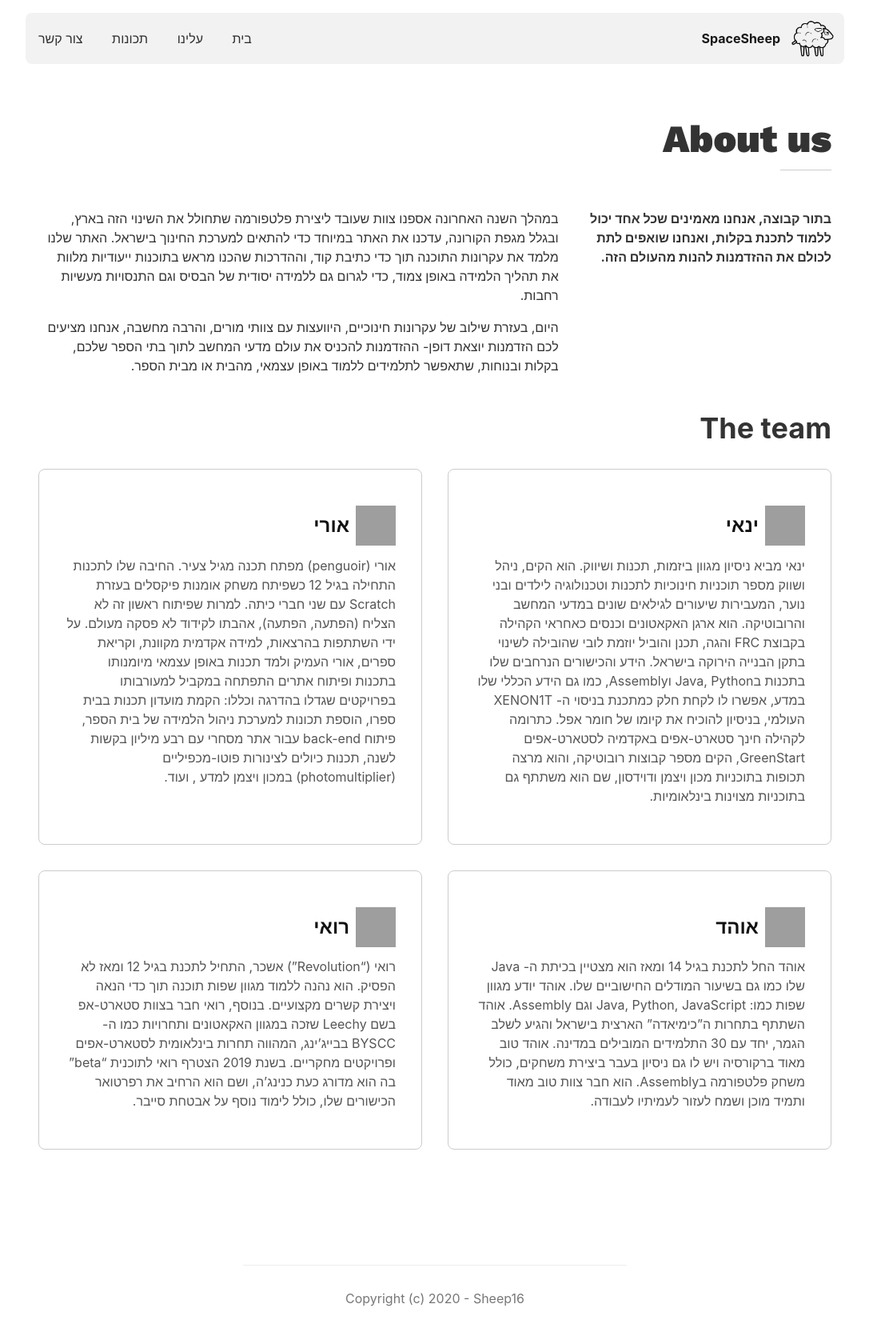
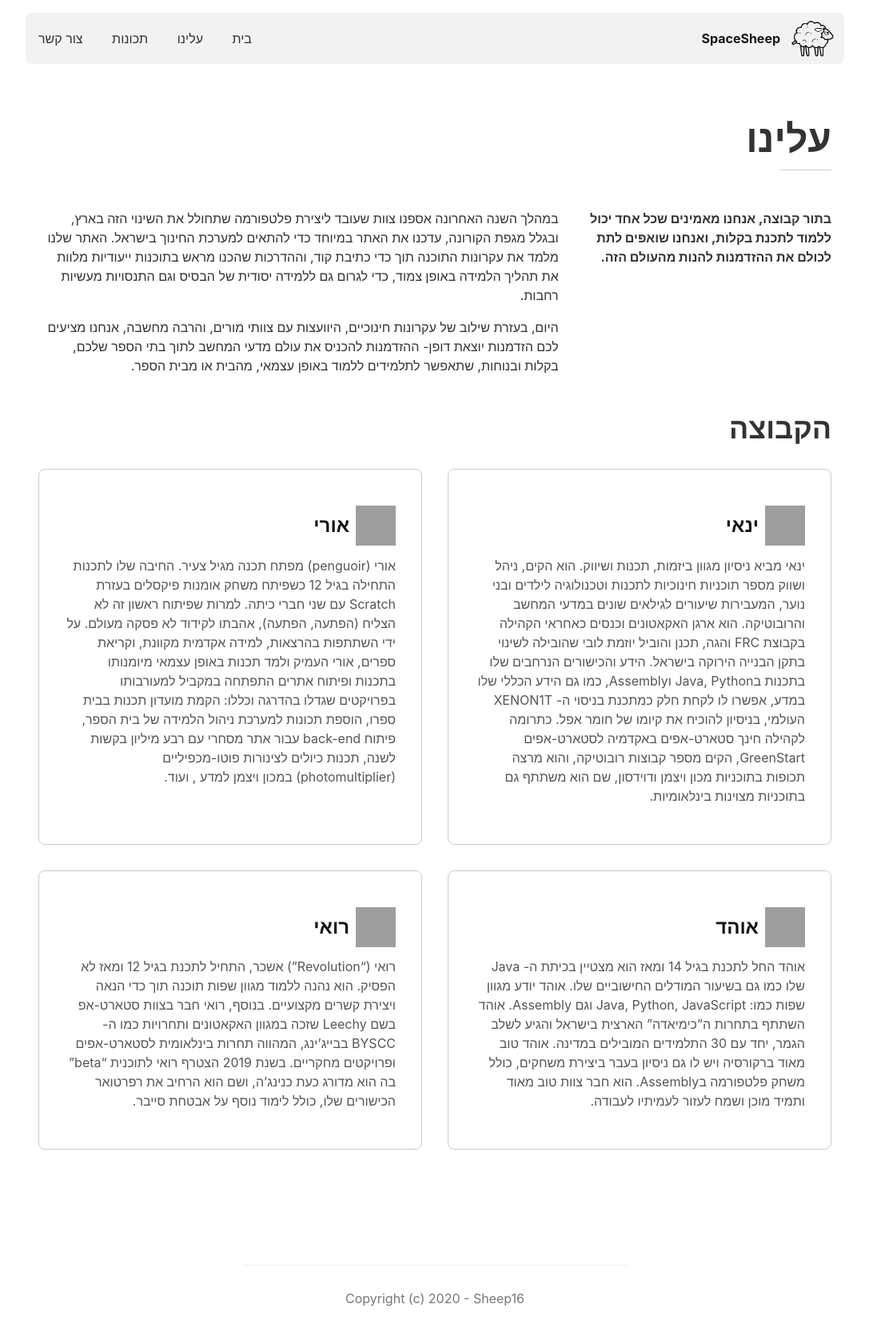
Before and after one commit to sheepsixteen/marketing, a Jekyll site: the page built from pages/about.html, in a window 1280 px wide. Shown: the whole page at 80% size, without its empty margins (96-1183 px from the left). Built offline with Jekyll 4.4.1, drawn with Linux system fonts in a browser that asks for light colours; nearby versions of some CDN libraries; grey boxes are pictures that could not be loaded.

Commit message:
More translations + images

```diff
--- a/_data/features.yml
+++ b/_data/features.yml
@@ -3,14 +3,14 @@
 - title: למידה מהבית או מהכיתה
   description: >
    בתקופה מאתגרת וחסרת ודאות, נדרשים כלי לימוד חדשניים וגמישים המאפשרים לימוד מרחוק ובהתאמות הנדרשות ללימוד כזה, אך גם גמישות ללימוד בכיתה באופן יותר מסורתי, וכמובן שילוב בינהם. זו בדיוק תפיסת עולמנו.
-  icon: https://img.icons8.com/flat_round/2x/checkmark.png
+  icon: /assets/images/learn-at-home.png
 
 - title: למידה תוך עשייה
   description: >
     שימוש באתר מנחה את התלמיד, צעד אחר צעד, בבחירת משימות והנחיה בפתרונן תוך כדי הקניית עקרונות ולימוד שפת התכנות. הפלטפורמה הייחודית כוללת מגוון בעיות רחב שהופכות את הלימוד למשחק מאתגר, מושכת את התלמיד להמשיך לאתגר הבא, ומאפשרת התנסות מעשית ויצירה עצמאית.
-  icon: https://img.icons8.com/doodle/2x/community.png
+  icon: /assets/images/learn-by-doing.png
 
 - title: לימוד עצמאי או משלים
   description: >
     הלימוד והדרכה המובנים בכלי זה פותחים לראשונה את ההזדמנות גם למורים ללא כל ידע מוקדם במדעי המחשב או בתכנות לאפשר לתלמידיהם ללמוד תכנות (ואף ללמוד איתם). ועבור מורים למדעי המחשב, יוכל לשמש הכלי להעשרה, הרחבת ידע, ותרגול מעשי לתלמידיהם בקצב מותאם אישית.
-  icon: https://img.icons8.com/dusk/2x/book.png
+  icon: /assets/images/no-teacher-needed.png
--- a/_data/features_page.yml
+++ b/_data/features_page.yml
@@ -6,14 +6,14 @@ intro: >
   הכלי שלנו מיועד לילדים בכיתות ה-ט, וכל מה שנדרש מהם הוא לדעת עברית וחיבור לאינטרנט.
 features:
   - title: למידה תוך עשייה
-    img: https://images.unsplash.com/photo-1593642634524-b40b5baae6bb?ixlib=rb-1.2.1&ixid=eyJhcHBfaWQiOjEyMDd9&auto=format&fit=crop&w=1489&q=80
+    img: /assets/images/learn-by-doing.png
     description: >
       בעזרת ניצול של טכניקות ומחקרים בתחום הPBL (Project Based Learning), יצרנו כלי שהופך לימוד לשעשוע, מניע ילדים לפתור אתגרים, תוך בחירה עצמאית ואחריות אישית, ומספק חוויה חיובית ומהנה ללימוד תוכנה. וכל זה, בכל מקום, בבית או בכיתה!
     checklist:
       - הלמידה מבוססת על פתירת בעיות, שמאפשרת לילדים להבין טוב יותר את החומר התיאורטי
       - הלמידה מעבירה חלק מהאחריות לילדים וגורמת לתהליך יותר משמעותי ועמוק
   - title: קל לשימוש
-    img: https://images.unsplash.com/photo-1515879218367-8466d910aaa4?ixlib=rb-1.2.1&ixid=eyJhcHBfaWQiOjEyMDd9&auto=format&fit=crop&w=1050&q=80
+    img: /assets/images/simple-to-use.png
     description: >
       השימוש באתר אינו דורש כל ידע מוקדם, לא מהמורה ולא מהתלמידים, מלבד יכולת קריאה והבנת עברית. התכנים שבנינו מיועדים במיוחד למערכת החינוך בישראל, ולכן יקלו על התלמידים בהבנת ופתרון המשימות. מערך הלימוד מבוסס על 13 שיעורים המתאימים למחצית שנת לימודים, כאשר הזמן להשלמת כל שיעור תלוי ביכולת כל תלמיד ומידת התעמקותו בנושא.
     checklist:
--- a/pages/about.html
+++ b/pages/about.html
@@ -1,6 +1,6 @@
 ---
 layout: page
-title: About us
+title: עלינו
 permalink: /about/
 ---
 
@@ -16,7 +16,9 @@ permalink: /about/
   </div>
 </div>
 
-<h2 class="f2">The team</h2>
+<h2 class="f2">
+  הקבוצה
+</h2>
 <div class="people">
   {% for person in site.data.us %}
   <div class="person ba pa4 br3 b--moon-gray">
--- a/pages/features.html
+++ b/pages/features.html
@@ -1,6 +1,6 @@
 ---
 layout: page
-title: Features
+title: תכונות
 permalink: /features/
 ---
 
--- a/pages/index.html
+++ b/pages/index.html
@@ -59,7 +59,9 @@ permalink: /
 </section>
 
 <section class="cta mb4 pa3 mt5 flex flex-column items-center pv5">
-  <h2 class="f4 mb0 gray courier db">Contact us</h2>
+  <h2 class="f4 mb0 gray courier db">
+    צור קשר
+  </h2>
   <p class="f3 tc">
     רוצים לנסות בבית הספר שלכם? תפנו אלינו במייל
     <a href="mailto:support@sheep16.org">support@sheep16.org</a>
@@ -69,7 +71,6 @@ permalink: /
       src="/assets/images/us.jpeg"
       alt="Drawing of Ori, Yanai, Roey, and Ohad"
     />
-    <p class="tc"><i>The team</i></p>
   </div>
 </section>
 
```
Also changed, not shown: pages/contact.md (+6 -7 lines), assets/images/learn-at-home.png (added), assets/images/learn-by-doing.png (added), assets/images/no-teacher-needed.png (added), assets/images/simple-to-use.png (added).
